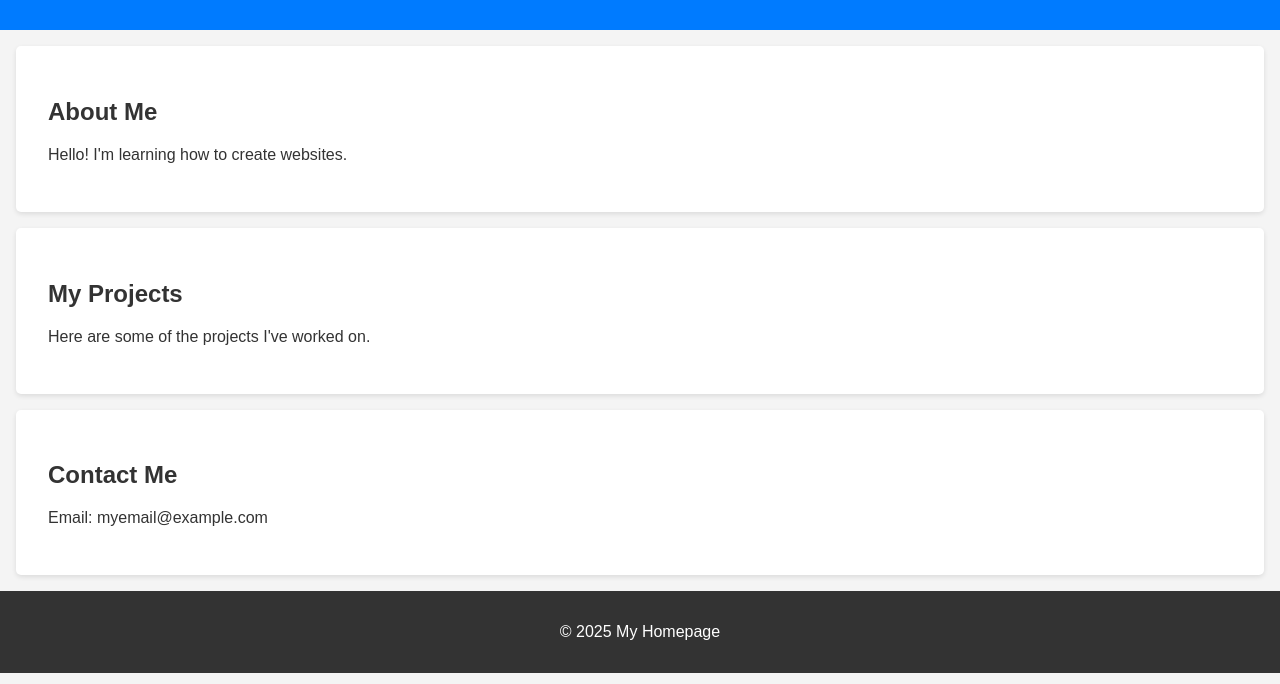
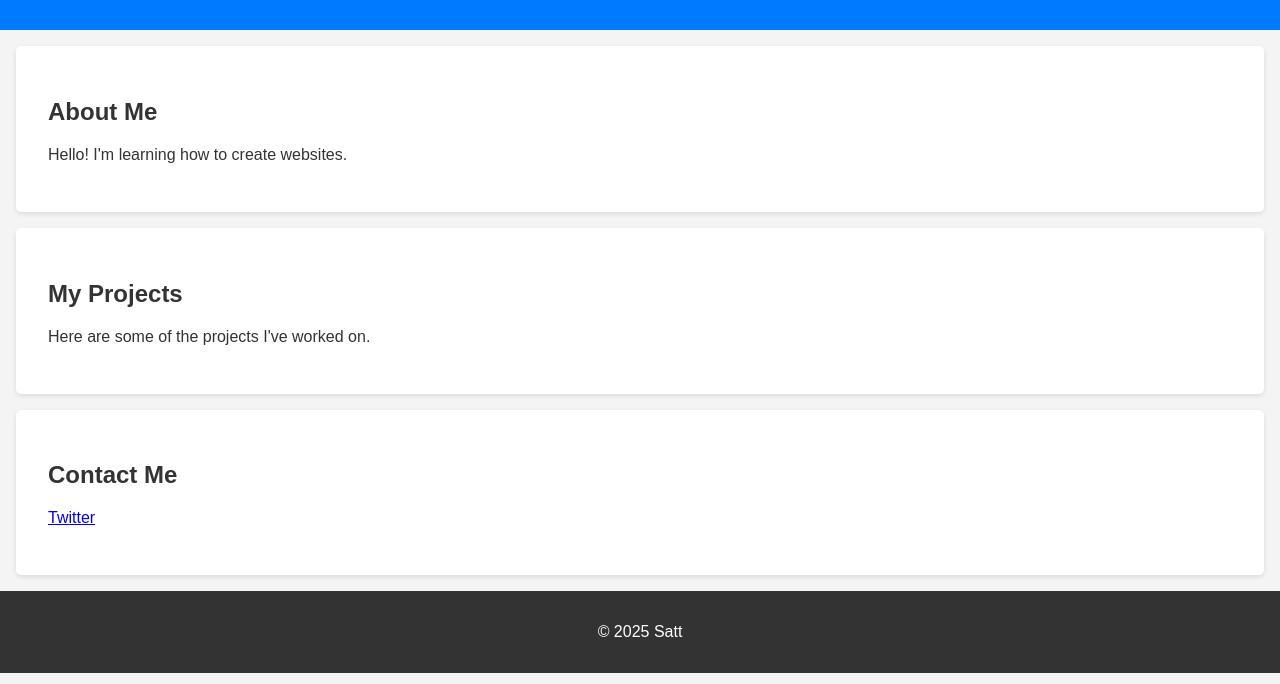
Before and after one commit to HSatt/hsatt.github.io, a plain HTML site: page index.html in a window 1280 px wide. Shown: the part 116-800 px from the top of the page. Drawn offline with Linux system fonts and the light colour scheme.

Commit message:
Added Twitter link

```diff
--- a/index.html
+++ b/index.html
@@ -27,10 +27,10 @@
     </section>
     <section id="contact">
         <h2>Contact Me</h2>
-        <p>Email: myemail@example.com</p>
+        <p><a href="https://twitter.com/H_Satt1">Twitter</a></p>
     </section>
     <footer>
-        <p>&copy; 2025 My Homepage</p>
+        <p>&copy; 2025 Satt</p>
     </footer>
 </body>
 </html>
```
